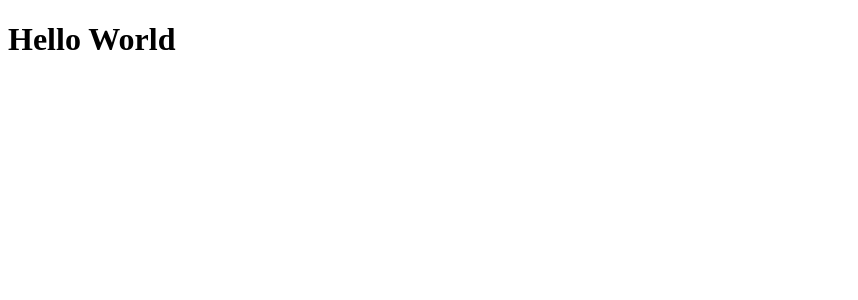
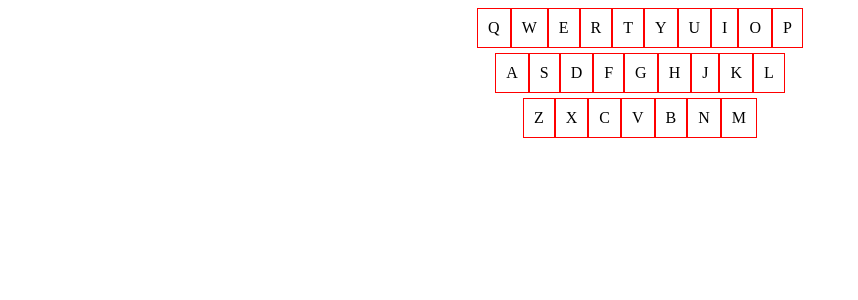
Before and after one commit to MikaelSkoglund/keyboard-minefield, a Next.js app: page / in a window 1280 px wide. Shown: the top 300 px of the page, without its empty margins (0-858 px from the left). Built offline with nearby package versions, Linux system fonts and the light colour scheme.

Commit message:
Boilerplate set up

```diff
--- /dev/null
+++ b/components/Keyboard.js
@@ -0,0 +1,45 @@
+const Keyboard = () => (
+  <div className="keyboard">
+    <div className="keyboardRow">   <span className="key">Q</span>
+    <span className="key">W</span>
+    <span className="key">E</span>
+    <span className="key">R</span>
+    <span className="key">T</span>
+    <span className="key">Y</span>
+    <span className="key">U</span>
+    <span className="key">I</span>
+    <span className="key">O</span>
+    <span className="key">P</span>
+
+    </div>
+    <div className="keyboardRow">   <span className="key">A</span>
+    <span className="key">S</span>
+    <span className="key">D</span>
+    <span className="key">F</span>
+    <span className="key">G</span>
+    <span className="key">H</span>
+    <span className="key">J</span>
+    <span className="key">K</span>
+    <span className="key">L</span>
+
+    </div>
+    <div className="keyboardRow">   <span className="key">Z</span>
+    <span className="key">X</span>
+    <span className="key">C</span>
+    <span className="key">V</span>
+    <span className="key">B</span>
+    <span className="key">N</span>
+    <span className="key">M</span>
+
+    </div>
+    <style jsx>{`
+      .keyboard{
+        height: 100vh;
+      }
+      .keyboardRow { text-align:center }
+      .key { display:inline-block; border:1px solid red; padding:10px;margin-bottom:5px; }
+    `}</style>
+  </div>
+);
+
+export default Keyboard;
--- a/pages/index.js
+++ b/pages/index.js
@@ -1,6 +1,7 @@
+import Keyboard from '../components/Keyboard';
 const index = () => (
   <div>
-    <h1>Hello World</h1>
+    <Keyboard />
   </div>
 );
 
```
Also changed, not shown: components/key.js (added).
